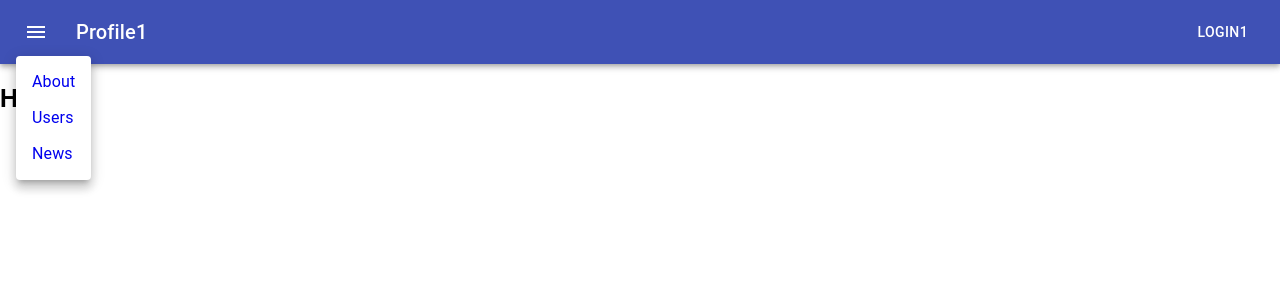
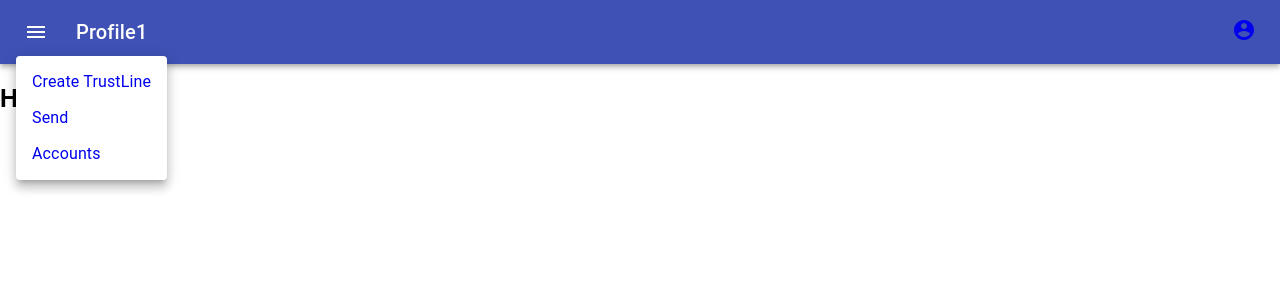
Before and after one commit to shleger/ripplebox, a React (Create React App) app: page /createTrustLine in a window 1280 px wide. Both pictures are taken after a click on the button "menu". Shown: the top 300 px of the page. Built offline with nearby package versions, Linux system fonts and the light colour scheme.

Commit message:
add profile icon and route

```diff
--- a/src/AppNavBar.tsx
+++ b/src/AppNavBar.tsx
@@ -9,8 +9,9 @@ import MenuIcon from '@material-ui/icons/Menu';
 import { Menu, Fade, MenuItem } from '@material-ui/core';
 import { MemoryRouter as Router, Route, Switch } from 'react-router';
 import { Link, Link as RouterLink, LinkProps as RouterLinkProps } from 'react-router-dom';
+import AccountCircle from '@material-ui/icons/AccountCircle';
 
-import MyPaper from "./cards/MyPaper"
+import TrustLines from "./cards/TrustLines"
 
 
 const useStyles = makeStyles((theme: Theme) =>
@@ -82,32 +83,40 @@ export default function ButtonAppBar() {
               anchorOrigin={{ vertical: "bottom", horizontal: "center" }}
               transformOrigin={{ vertical: "top", horizontal: "center" }}
             >
-              <Link to="/about" style={{ textDecoration: 'none', display: 'block' }}>
-                <MenuItem onClick={handleClose}>About</MenuItem>
+              <Link to="/createTrustLine" style={{ textDecoration: 'none', display: 'block' }}>
+                <MenuItem onClick={handleClose}>Create TrustLine</MenuItem>
               </Link>
-              <Link to="/users" style={{ textDecoration: 'none', display: 'block' }}>
-                <MenuItem onClick={handleClose}>Users</MenuItem>
+              <Link to="/send" style={{ textDecoration: 'none', display: 'block' }}>
+                <MenuItem onClick={handleClose}>Send </MenuItem>
               </Link>
-              <Link to="/about" style={{ textDecoration: 'none', display: 'block' }}>
-                <MenuItem onClick={handleClose}>News</MenuItem>
+              <Link to="/accounts" style={{ textDecoration: 'none', display: 'block' }}>
+                <MenuItem onClick={handleClose}>Accounts</MenuItem>
               </Link>
             </Menu>
             <Typography variant="h6" className={classes.title}>
               {name1}
             </Typography>
-            <Button color="inherit">Login1</Button>
+            <Link to="/profile" style={{ textDecoration: 'none', display: 'block' }}>
+              <AccountCircle />
+            </Link>
           </Toolbar>
         </AppBar>
 
         <Switch>
-          <Route path="/about">
-            <About />
+          <Route path="/createTrustLine">
+            <TrustLines />
           </Route>
-          <Route path="/users">
+
+          <Route path="/send">
             <Users />
           </Route>
-          <Route path="/news">
+
+          <Route path="/accounts">
             <News />
+          </Route>
+
+          <Route path="/profile">
+            <Profile />
           </Route>
 
           <Route path="/">
@@ -120,18 +129,18 @@ export default function ButtonAppBar() {
   );
 
   function News() {
-    return <h2>News</h2>;
+    return <h2>Accounts</h2>;
   }
 
   function Home() {
     return <h2>Home</h2>;
   }
 
-  function About() {
-    return <MyPaper />;
+  function Users() {
+    return <h2>Send</h2>;
   }
 
-  function Users() {
-    return <h2>Users</h2>;
+  function Profile() {
+    return <h2>Profile</h2>;
   }
 }
--- a/src/cards/MyPaper.tsx
+++ b/src/cards/TrustLines.tsx
@@ -21,7 +21,7 @@ export default function SimplePaper() {
   const classes = useStyles();
 
   return (
-    <div className={classes.root}>
+    <div className={classes.root} >
       <Paper elevation={3} >
         <Typography>ssss</Typography>
       </Paper>
```
